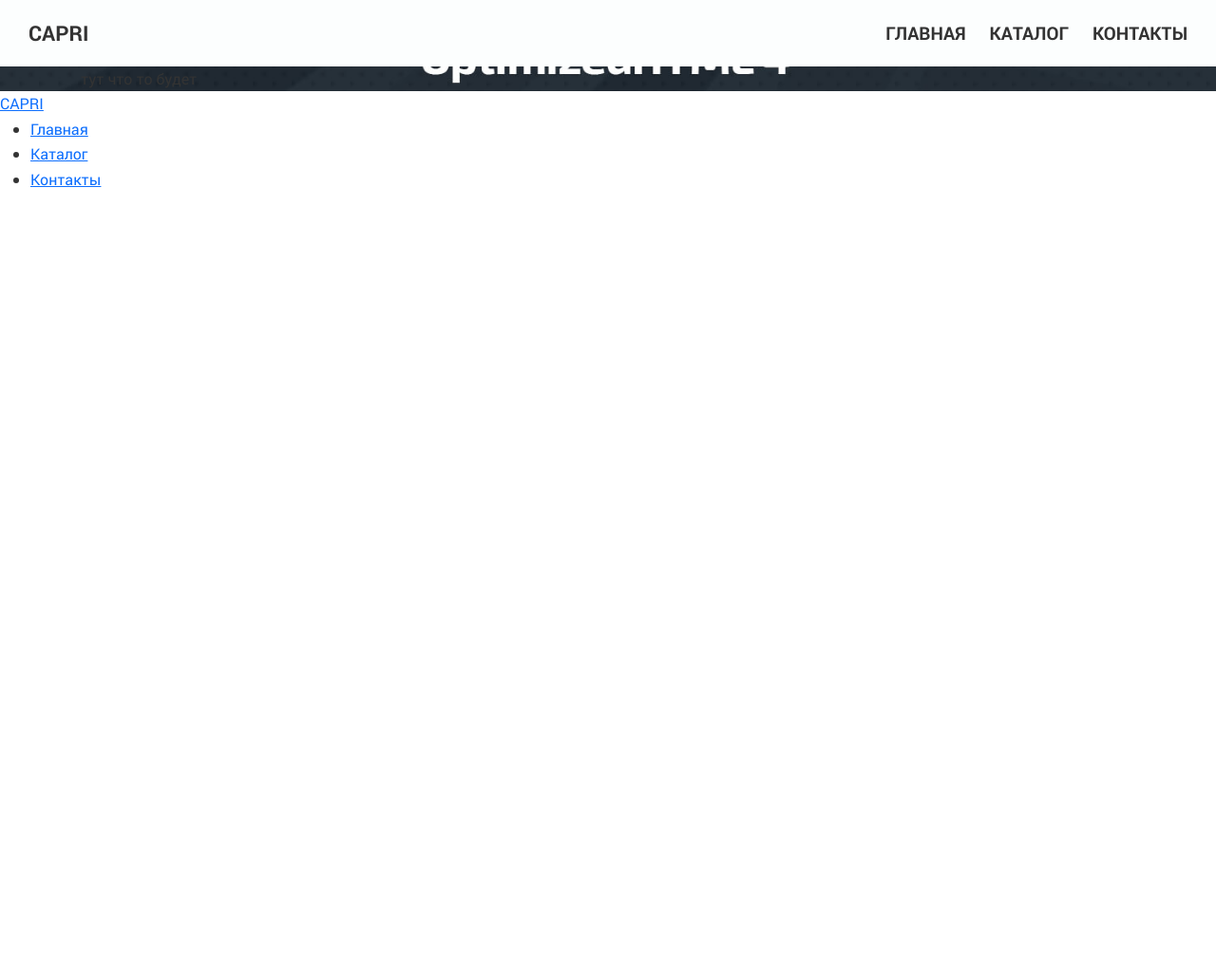
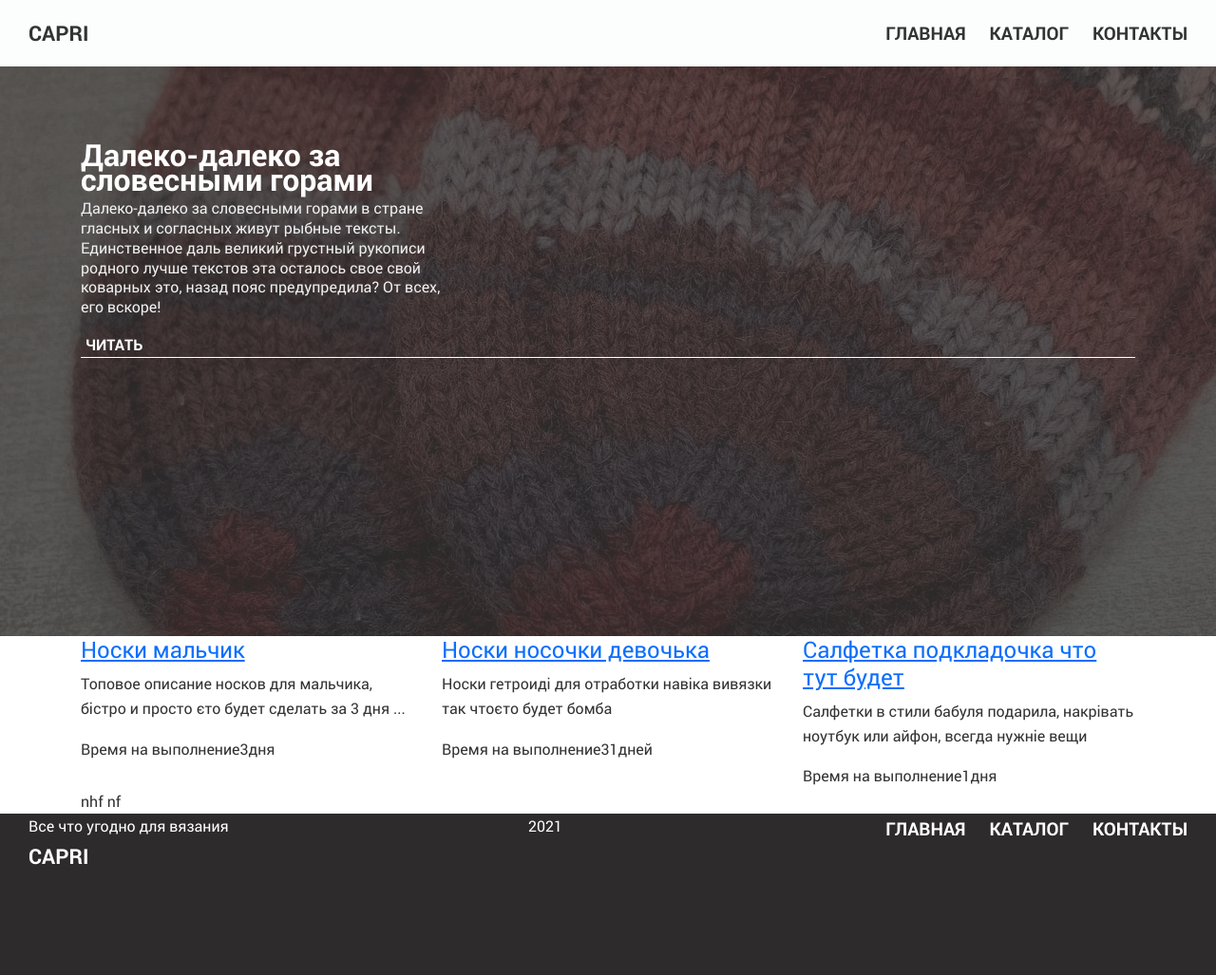
Before and after one commit to sledua/capri, a website: page app/index.html in a window 1280 px wide. Shown: the whole page at 95% size. Before the commit the page ends 800 px from the top, so only its background shows below. Drawn offline with Linux system fonts and the light colour scheme.

Commit message:
base v0.0.0.1

```diff
--- a/app/index.html
+++ b/app/index.html
@@ -41,18 +41,60 @@
 	</nav>
 </header>
 <div class="section__one">
-	<div class="container">
-		<div class="row">
-			<div class="cl-lg-12">тут что то будет</div>
+	<div class="blur">
+		<div class="container card">
+			<div class="row">
+				<div class="col-lg-12">
+					<div class="overlay">
+						<h2 class="custom__title">Далеко-далеко за словесными горами</h2>
+						<p class="custom__teme">Далеко-далеко за словесными горами в стране гласных и согласных живут рыбные тексты. Единственное даль великий грустный рукописи родного лучше текстов эта осталось свое свой коварных это, назад пояс предупредила? От всех, его вскоре!</p>
+						<div class="custom__button">
+							<a href="/" class="custon__link">Читать</a>
+						</div>
+					</div>
+				</div>
+			</div>
 		</div>
 	</div>
 </div>
-<footer>
-	<div class="logo">
-		<a href="/">CAPRI</a>
+<div class="section__categories">
+	<div class="container">
+		<div class="row">
+			<div class="col-md-4">
+				<div class="product">
+					<h4 class="product__title"><a href="/">Носки мальчик</a></h4>
+					<p class="product__description">Топовое описание носков для мальчика, бістро и просто єто будет сделать за 3 дня ...</p>
+					<div class="product__times">Время на выполнение<span>3</span>дня</div>
+				</div>
+			</div>
+			<div class="col-md-4">
+				<div class="product">
+					<h4 class="product__title"><a href="/">Носки носочки девочька</a></h4>
+					<p class="product__description">Носки гетроиді для отработки навіка вивязки так чтоєто будет бомба</p>
+					<div class="product__times">Время на выполнение<span>31</span>дней</div>
+				</div>
+			</div>
+			<div class="col-md-4"><div class="product">
+				<h4 class="product__title"><a href="">Салфетка подкладочка что тут будет</a></h4>
+				<p class="product__description">Салфетки в стили бабуля подарила, накрівать ноутбук или айфон, всегда нужніе вещи</p>
+				<div class="product__times">Время на выполнение<span>1</span>дня</div>
+			</div>
+			</div>
+		</div>
+		<div class="col-md-12">nhf nf</div>
+	</div>
+</div>
+<footer class="footer">
+	<div class="logo logo__foo">
+		<a href="/" class="l-logo">CAPRI</a>
+		<span class="l-info">Все что угодно для вязания</span>
+	</div>
+	<div class="tex-info">
+		2021
+
 	</div>
 	<nav>
-		<ul class="navigation top">
+		<ul class="navigation bottom">
 			<li class="active"><a href="/">Главная</a></li>
 			<li><a href="catalog.html">Каталог</a></li>
 			<li><a href="contact.html">Контакты</a></li>
--- a/app/scss/main.scss
+++ b/app/scss/main.scss
@@ -48,7 +48,7 @@ body {
 b, strong {
 	font-weight: bold;
 }
-header {
+header, footer {
 	display: flex;
 	justify-content: space-between;
 	align-items: center;
@@ -61,10 +61,10 @@ header {
 		padding: 0;
 		a {
 			color: $text;
-				text-decoration: none;
-				text-transform: uppercase;
-				font-weight: bold;
-				font-size: 22px;
+			text-decoration: none;
+			text-transform: uppercase;
+			font-weight: bold;
+			font-size: 22px;
 		}
 	}
 	ul {
@@ -84,14 +84,71 @@ header {
 		}
 	}
 }
+.footer {
+	background-color: lighten($color: #131212, $amount: 10);
+	color: #fff;
+	height: 170px;
+	z-index: 100;
+	align-items: flex-start;
+	* {
+		color: #fff;
+	}
+}
+.logo__foo {
+	display: flex;
+	flex-direction: column-reverse;
+	.l-logo {
+		color: #fff;
+	}
+}
+.card {
+	padding-top: 10vh;
+}
 .section{
 	&__one {
-		background-image: url(../img/preview.jpg);
+		background-image: url(../img/slide.jpg);
 		background-size: cover;
 		background-position: center;
 		display: block;
+		height: 75vh;
+		position: relative;
+		.blur {
+			position: absolute;
+			background-color: rgba(51, 50, 50, 0.8);
+			top: 0;
+			bottom: 0;
+			right: 0;
+			left: 0;
+		}
+	}
+
+}
+.overlay {
+	border-bottom: 1px solid #fff;
+	.custom {
+		&__title {
+			color: #fff;
+			font-weight: bold;
+			line-height: 0.8;
+			width: 400px;
+		}
+		&__teme {
+			color: rgb(240, 240, 240);
+			line-height: 1.3;
+			width: 400px;
+		}
+		&__button {
+			a {
+				color: #fff;
+				text-transform: uppercase;
+				font-weight: bold;
+				text-decoration: none;
+				padding: 5px;
+				// border: 1px solid #666;
+				// background-color: #666;
+			}
+		}
 	}
 }
 
-
 @import "media"; // Always at the end
--- a/package.json
+++ b/package.json
@@ -20,6 +20,6 @@
     "gulp-sass": "^5.0.0",
     "gulp-uglify": "^3.0.2",
     "gulp-util": "^3.0.8",
-    "sass": "^1.39.2"
+    "sass": "^1.40.1"
   }
 }
```
Also changed, not shown: app/css/main.min.css, app/img/preview.jpg (deleted), 1 other file.
